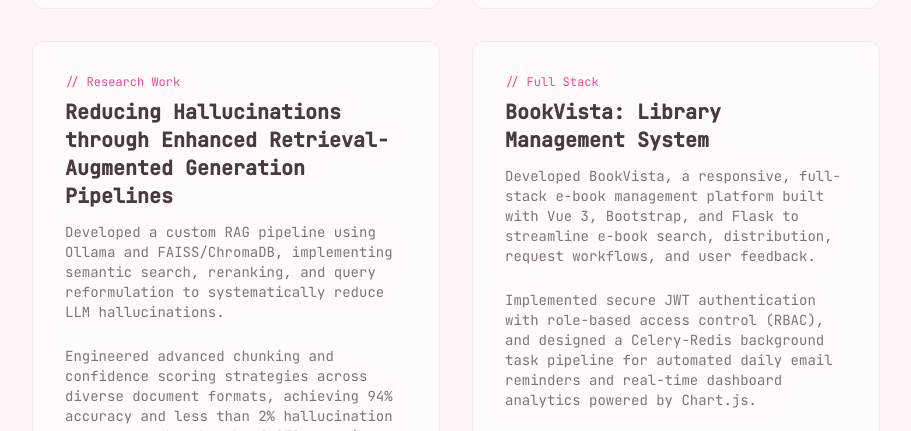
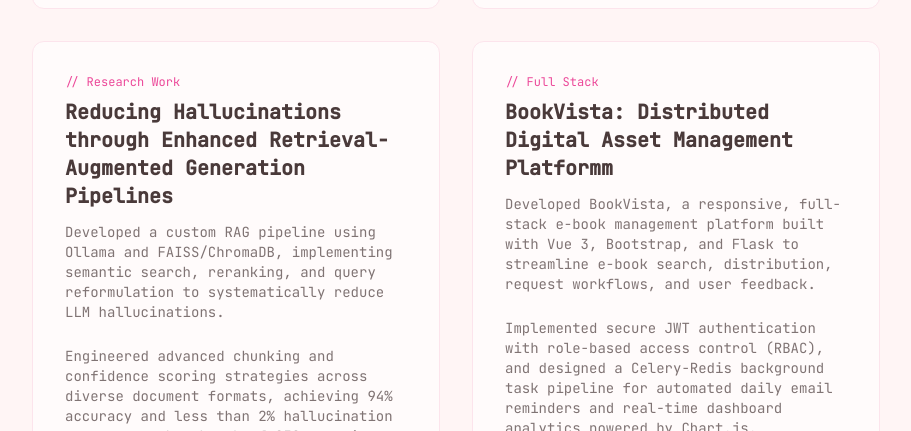
Before and after one commit to riyapalesha/Riya-Portfolio, a plain HTML site: page index.html in a window 1280 px wide. Shown: the part 3156-3587 px from the top of the page, without its empty margins (184-1095 px from the left). Drawn offline with nearby package versions, Linux system fonts and the light colour scheme.

Commit message:
name updated

```diff
--- a/index.html
+++ b/index.html
@@ -284,7 +284,7 @@
                 <!-- Project 5 -->
                 <div class="glass-card p-8 hover:shadow-lg transition-all hover:-translate-y-2 duration-300">
                     <div class="text-xs accent-pink mb-2">// Full Stack</div>
-                    <h3 class="text-xl font-bold mb-3">BookVista: Library Management System</h3>
+                    <h3 class="text-xl font-bold mb-3">BookVista: Distributed Digital Asset Management Platformm</h3>
                     <p class="text-sm opacity-70 mb-6">Developed BookVista, a responsive, full-stack e-book management platform built with Vue 3, Bootstrap, and Flask to streamline e-book search, distribution, request workflows, and user feedback.</p>
                     <p class="text-sm opacity-70 mb-6">Implemented secure JWT authentication with role-based access control (RBAC), and designed a Celery-Redis background task pipeline for automated daily email reminders and real-time dashboard analytics powered by Chart.js.</p>
                     <div class="flex flex-wrap gap-2 mb-6">
```
